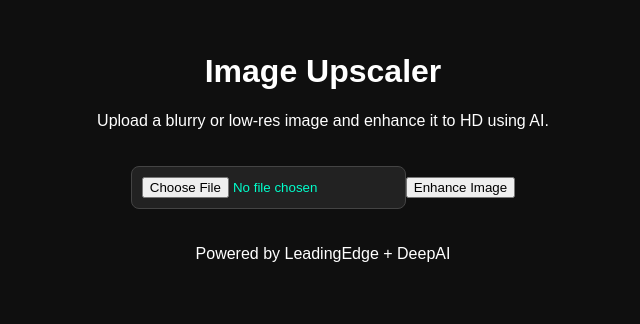
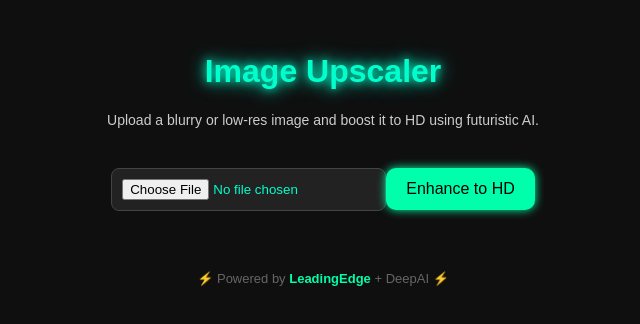
Before and after one commit to Nozel-silva/Image-upscale, a React (Create React App) app: page / in a window 1280 px wide. Shown: the top 324 px of the page, without its empty margins (317-957 px from the left). Built offline with nearby package versions, Linux system fonts and the light colour scheme; the HTML template or start-up script is replaced by a standard one.

Commit message:
Update App.js

```diff
--- a/src/App.js
+++ b/src/App.js
@@ -13,9 +13,9 @@ function App() {
     if (img && img.type.startsWith("image/")) {
       setFile(img);
       setPreview(URL.createObjectURL(img));
-      setOutputUrl(null); // reset previous result
+      setOutputUrl(null);
     } else {
-      alert("Please upload a valid image file (JPG/PNG)");
+      alert("Please upload a valid image file.");
     }
   };
 
@@ -32,7 +32,7 @@ function App() {
         formData,
         {
           headers: {
-            "api-key": "bd3633cd-2482-4794-af17-d56d90e54980", // ✅ Your real API key
+            "api-key": "bd3633cd-2482-4794-af17-d56d90e54980",
             "Content-Type": "multipart/form-data",
           },
         }
@@ -53,35 +53,34 @@ function App() {
 
   return (
     <div className="app">
-      <h1>Image Upscaler</h1>
-      <p>Upload a blurry or low-res image and enhance it to HD using AI.</p>
+      <h1 className="glow-text">Image Upscaler</h1>
+      <p className="description">
+        Upload a blurry or low-res image and boost it to HD using futuristic AI.
+      </p>
 
       <input type="file" accept="image/*" onChange={handleFileChange} />
 
       {preview && (
-        <div className="image-box">
-          <p>Preview:</p>
-          <img src={preview} alt="Preview" className="preview" />
+        <div className="image-container">
+          <p className="label">📷 Uploaded Preview</p>
+          <img src={preview} alt="Preview" className="image-box" />
         </div>
       )}
 
-      <button onClick={handleEnhance} disabled={loading}>
-        {loading ? "Enhancing..." : "Enhance Image"}
+      <button onClick={handleEnhance} disabled={loading} className="enhance-btn">
+        {loading ? "Enhancing..." : "Enhance to HD"}
       </button>
 
       {outputUrl && (
-        <div className="image-box">
-          <p>Enhanced Result:</p>
-          <img src={outputUrl} alt="HD Result" className="result" />
-          <br />
-          <a href={outputUrl} download>
-            Download HD Image
-          </a>
+        <div className="image-container">
+          <p className="label">🚀 Enhanced Output</p>
+          <img src={outputUrl} alt="Enhanced" className="image-box" />
+          <a href={outputUrl} download className="download-link">Download Image</a>
         </div>
       )}
 
-      <footer>
-        <p>Powered by LeadingEdge + DeepAI</p>
+      <footer className="footer">
+        ⚡ Powered by <span className="brand">LeadingEdge</span> + DeepAI ⚡
       </footer>
     </div>
   );
```
